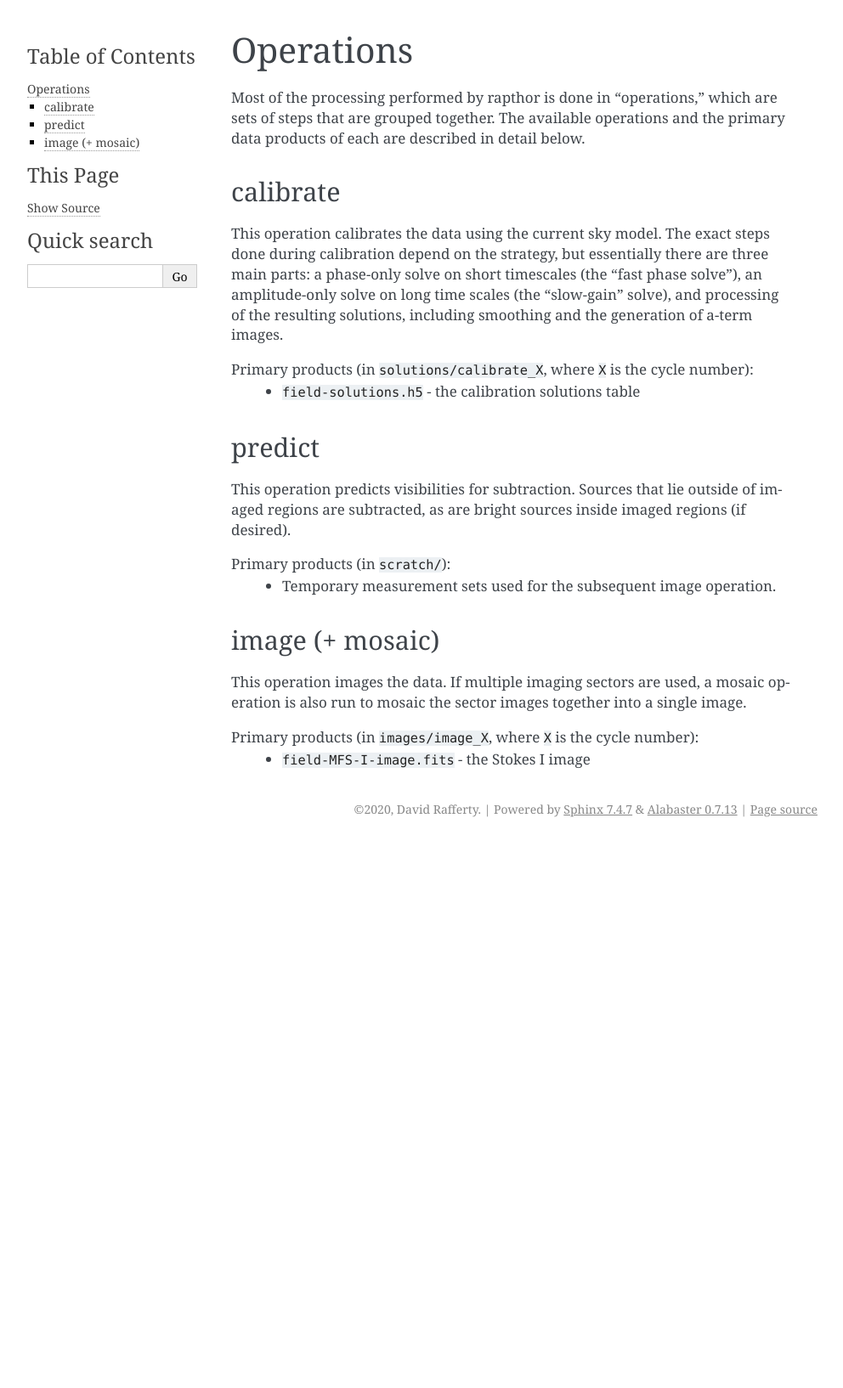
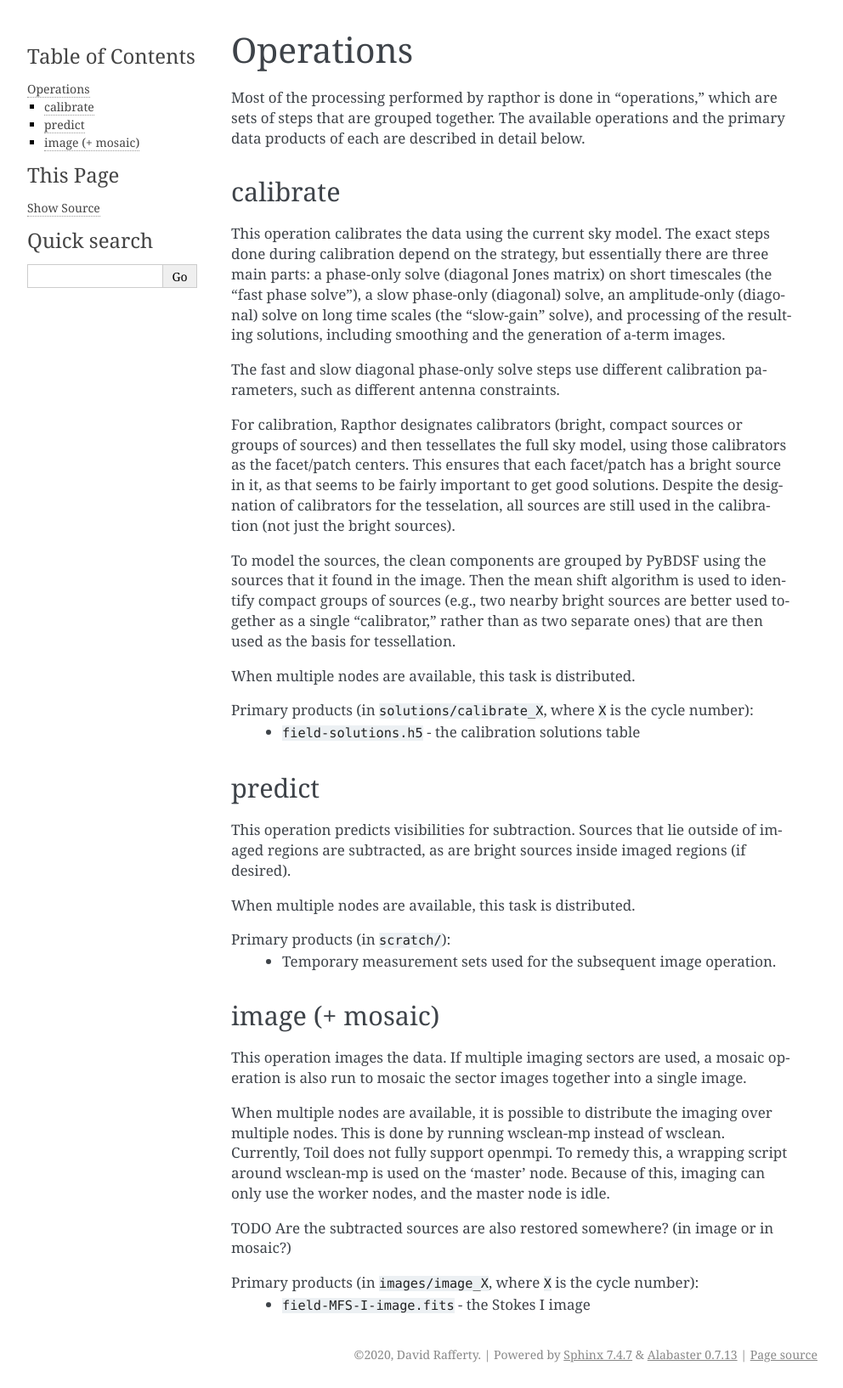
Before and after one commit to darafferty/rapthor, a Sphinx documentation site: the page built from docs/source/operations.rst, in a window 1280 px wide. Shown: the whole page at 85% size, without its empty margins (148-1140 px from the left). Built offline with Sphinx 7.4.7, drawn with Linux system fonts in a browser that asks for light colours; before the commit the page ends 992 px from its top, so only the background shows below that.

Commit message:
Some small doc additions/fixes

```diff
--- a/docs/source/operations.rst
+++ b/docs/source/operations.rst
@@ -11,7 +11,15 @@ Most of the processing performed by rapthor is done in "operations," which are s
 calibrate
 ---------
 
-This operation calibrates the data using the current sky model. The exact steps done during calibration depend on the strategy, but essentially there are three main parts: a phase-only solve on short timescales (the "fast phase solve"), an amplitude-only solve on long time scales (the "slow-gain" solve), and processing of the resulting solutions, including smoothing and the generation of a-term images.
+This operation calibrates the data using the current sky model. The exact steps done during calibration depend on the strategy, but essentially there are three main parts: a phase-only solve (diagonal Jones matrix) on short timescales (the "fast phase solve"), a slow phase-only (diagonal) solve, an amplitude-only (diagonal) solve on long time scales (the "slow-gain" solve), and processing of the resulting solutions, including smoothing and the generation of a-term images.
+
+The fast and slow diagonal phase-only solve steps use different calibration parameters, such as different antenna constraints.
+
+For calibration, Rapthor designates calibrators (bright, compact sources or groups of sources) and then tessellates the full sky model, using those calibrators as the facet/patch centers. This ensures that each facet/patch has a bright source in it, as that seems to be fairly important to get good solutions. Despite the designation of calibrators for the tesselation, all sources are still used in the calibration (not just the bright sources).
+
+To model the sources, the clean components are grouped by PyBDSF using the sources that it found in the image. Then the mean shift algorithm is used to identify compact groups of sources (e.g., two nearby bright sources are better used together as a single “calibrator,” rather than as two separate ones) that are then used as the basis for tessellation.
+
+When multiple nodes are available, this task is distributed.
 
 Primary products (in ``solutions/calibrate_X``, where ``X`` is the cycle number):
     * ``field-solutions.h5`` - the calibration solutions table
@@ -24,6 +32,8 @@ predict
 
 This operation predicts visibilities for subtraction. Sources that lie outside of imaged regions are subtracted, as are bright sources inside imaged regions (if desired).
 
+When multiple nodes are available, this task is distributed.
+
 Primary products (in ``scratch/``):
     * Temporary measurement sets used for the subsequent image operation.
 
@@ -35,5 +45,10 @@ image (+ mosaic)
 
 This operation images the data. If multiple imaging sectors are used, a mosaic operation is also run to mosaic the sector images together into a single image.
 
+When multiple nodes are available, it is possible to distribute the imaging over multiple nodes. This is done by running wsclean-mp instead of wsclean. Currently, Toil does not fully support openmpi. To remedy this, a wrapping script around wsclean-mp is used on the 'master' node. Because of this, imaging can only use the worker nodes, and the master node is idle.
+
+TODO Are the subtracted sources are also restored somewhere? (in image or in mosaic?)
+
+
 Primary products (in ``images/image_X``, where ``X`` is the cycle number):
     * ``field-MFS-I-image.fits`` - the Stokes I image
```
Also changed, not shown: 1 other file.
